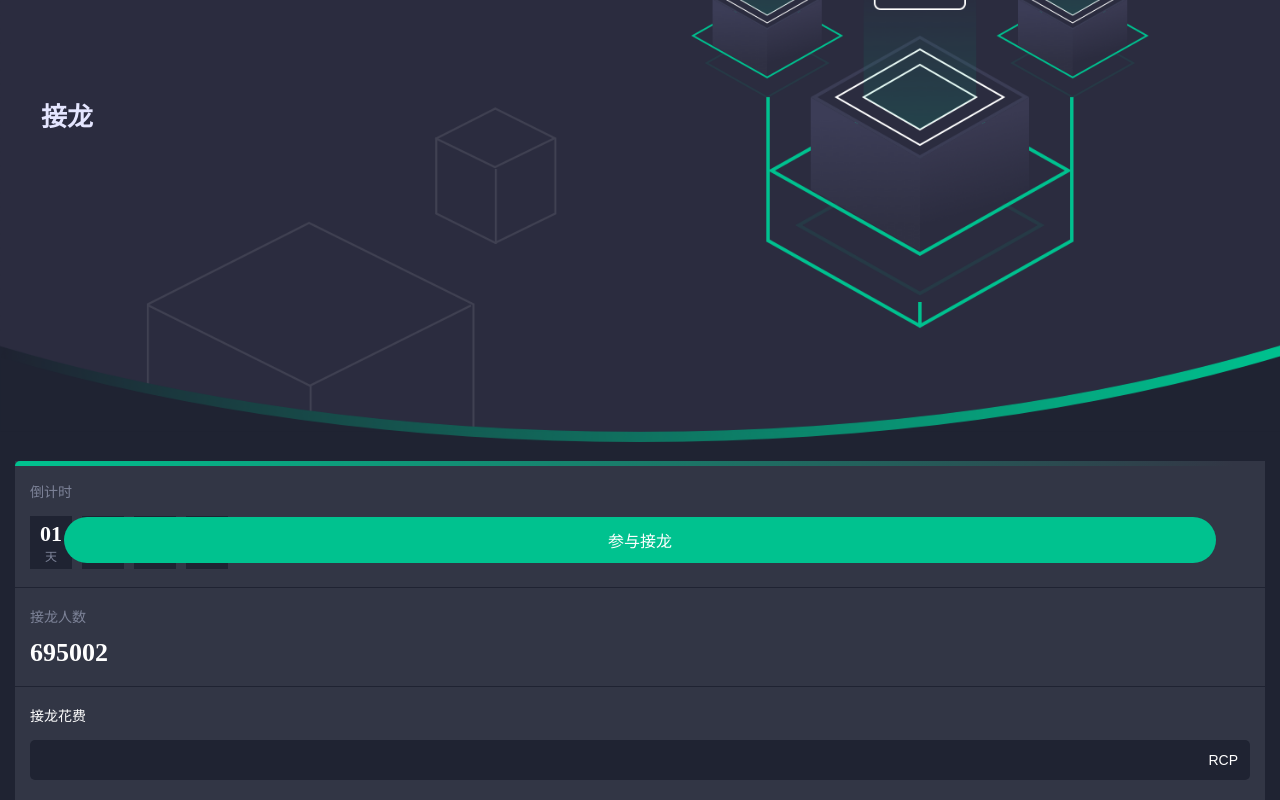
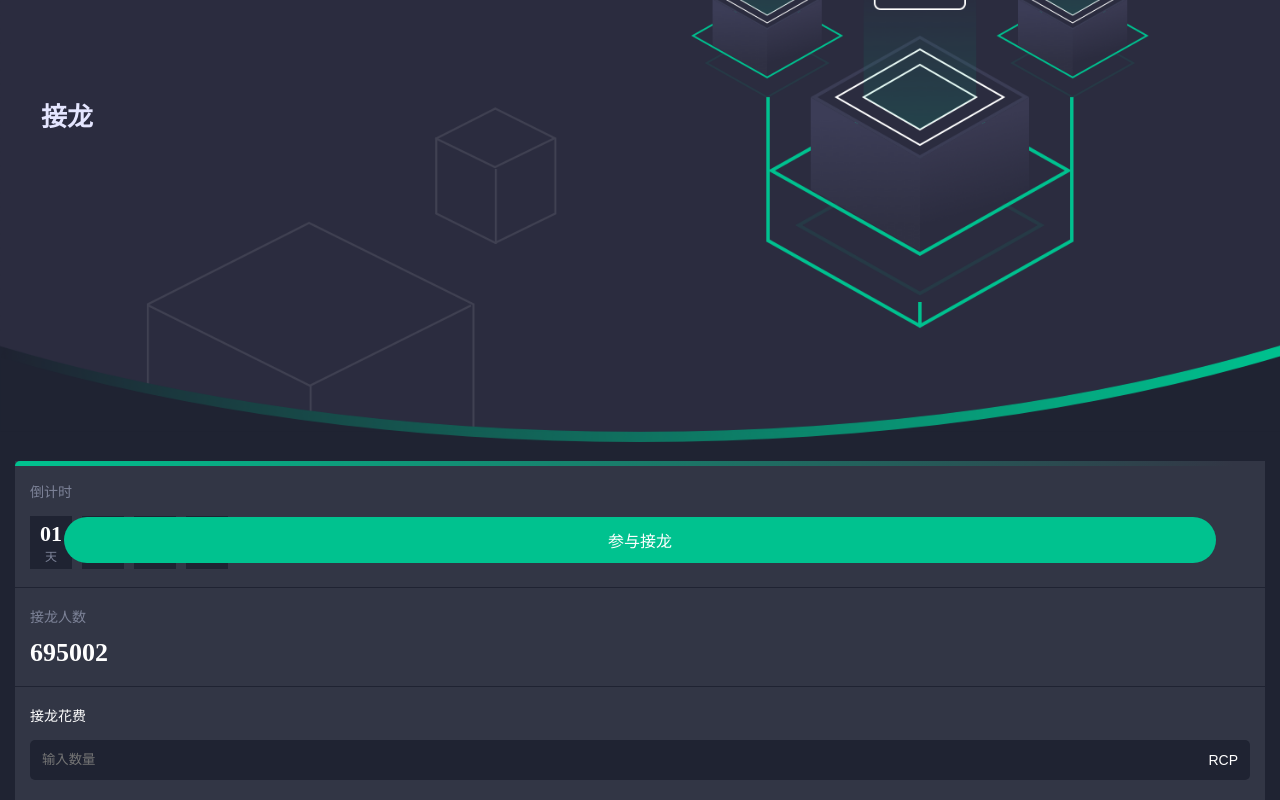
Before and after one commit to Gringe920/CTC-Wallet, a Vue app: page /sequence in a window 1280 px wide. Shown: the part 217-1017 px from the top of the page. Built offline with nearby package versions, Linux system fonts and the light colour scheme.

Commit message:
添加placeholder

```diff
--- a/src/views/dapp/sequence.vue
+++ b/src/views/dapp/sequence.vue
@@ -17,7 +17,7 @@
       <div class="sequence-consume">
         <div class="title">接龙花费</div>
         <div class="input-area">
-          <input class="num-input" />
+          <input class="num-input" placeholder="输入数量" />
           <div class="unit">RCP</div>
         </div>
       </div>
```
